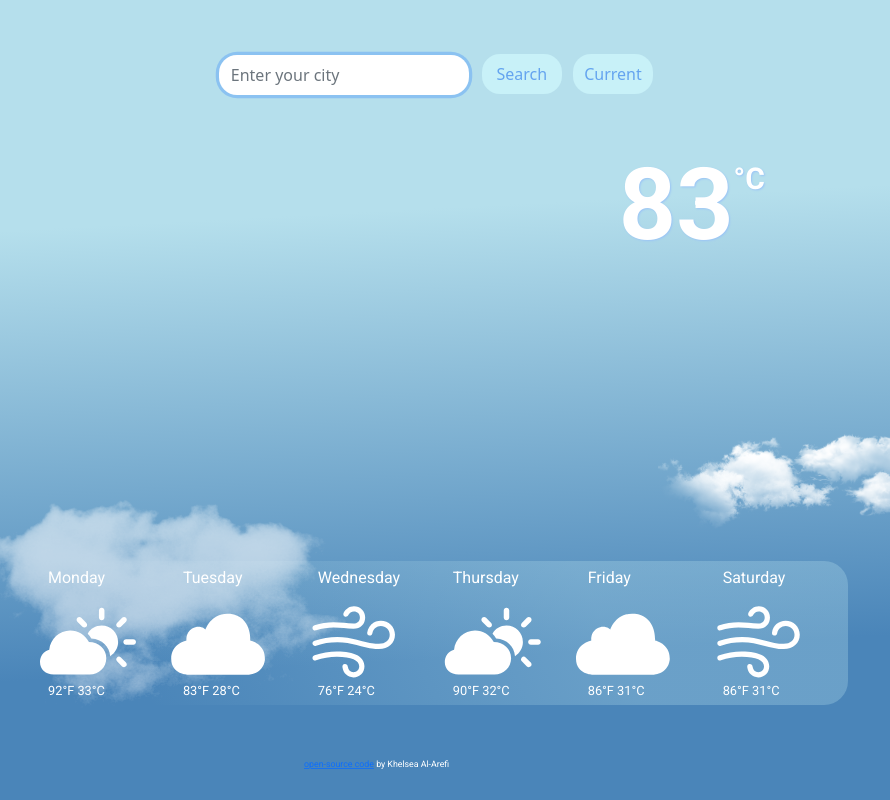
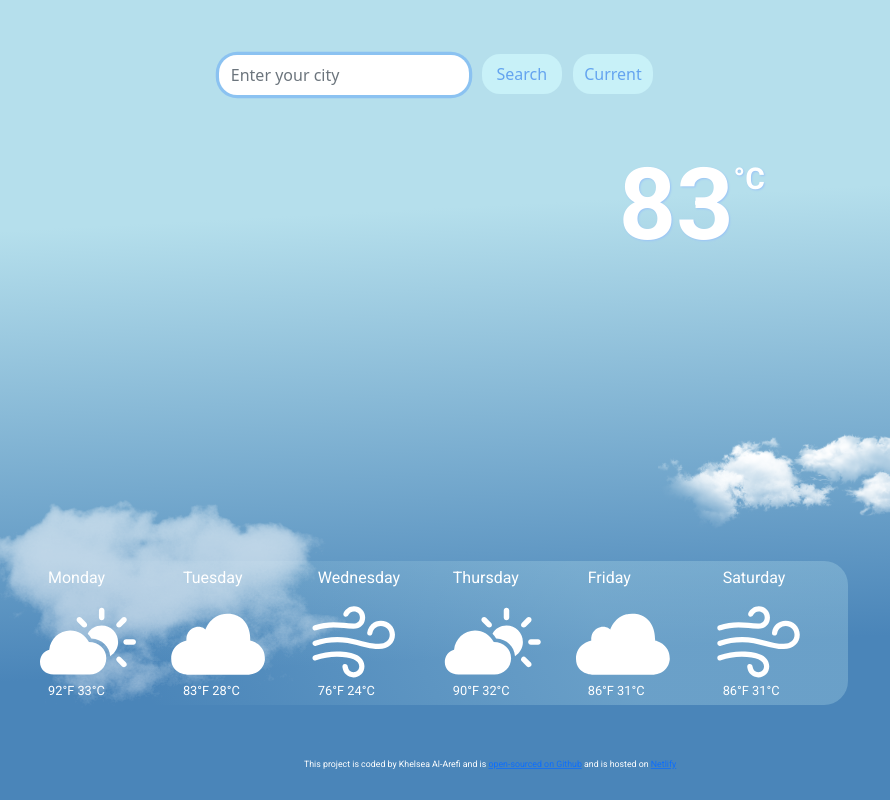
Before and after one commit to Khelbot/SheCodesWeek6Challenge, a plain HTML site: page index.html in a window 1280 px wide. Shown: the top 800 px of the page, 390-1280 px from the left. Drawn offline with nearby package versions, Linux system fonts and the light colour scheme.

Commit message:
Linked Github and Netlify

```diff
--- a/index.html
+++ b/index.html
@@ -289,8 +289,8 @@
             <br>
             <br>
             <br>
-                                    <p class="source">
-    <a href="https://github.com/Khelbot/SheCodesWeek6Challenge"> open-source code</a> by Khelsea Al-Arefi
+                                    <p class="source"> This project is coded by Khelsea Al-Arefi and is
+    <a href="https://github.com/Khelbot/SheCodesWeek6Challenge"> open-sourced on Github</a> and is hosted on <a href="https://tiny-dragon-bc57e1.netlify.app/">Netlify</a>
 </p>
           </div>
           </div>
```
Also changed, not shown: 1 other file.
